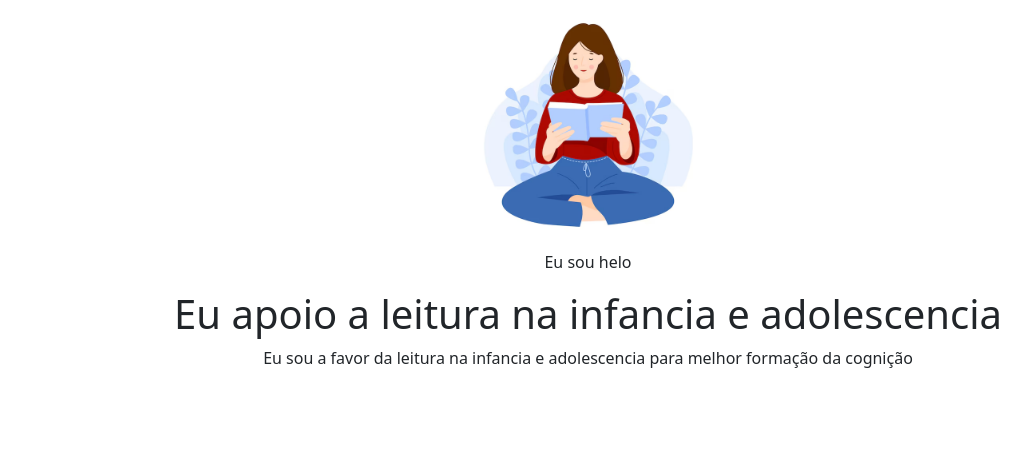
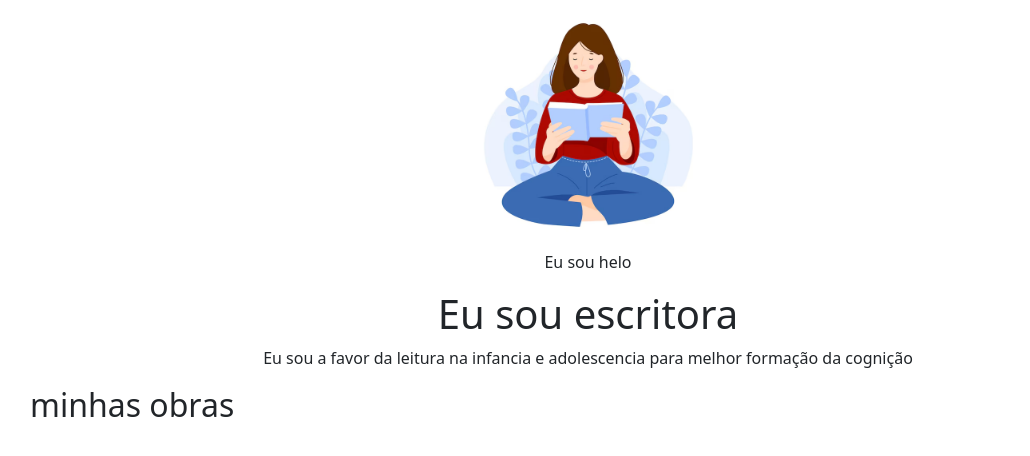
Before and after one commit to helo1202/helo1202, a plain HTML site: page index.html in a window 1280 px wide. Shown: the whole page, without its empty margins (52-1082 px from the left). Drawn offline with nearby package versions, Linux system fonts and the light colour scheme.

Commit message:
Add files via upload

```diff
--- a/index.html
+++ b/index.html
@@ -11,10 +11,14 @@
     <header class="container text-center">
         <img src="HELO PORTFÓLIO/img/perfil.avif" alt="65441b6165dc49b874482ae0d64b3b2f.jpg" class="rounded-circle" width="250" height="250">
         <p>Eu sou helo</p>
-        <h1>Eu apoio a leitura na infancia e adolescencia</h1>
+        <h1>Eu sou escritora</h1>
         <p>Eu sou a favor da leitura na infancia e adolescencia para melhor formação da cognição</p>
 
     </header>
+    <main class="container">
+        <h2>minhas obras</h2>
+
+    </main>
 
 
 
```
